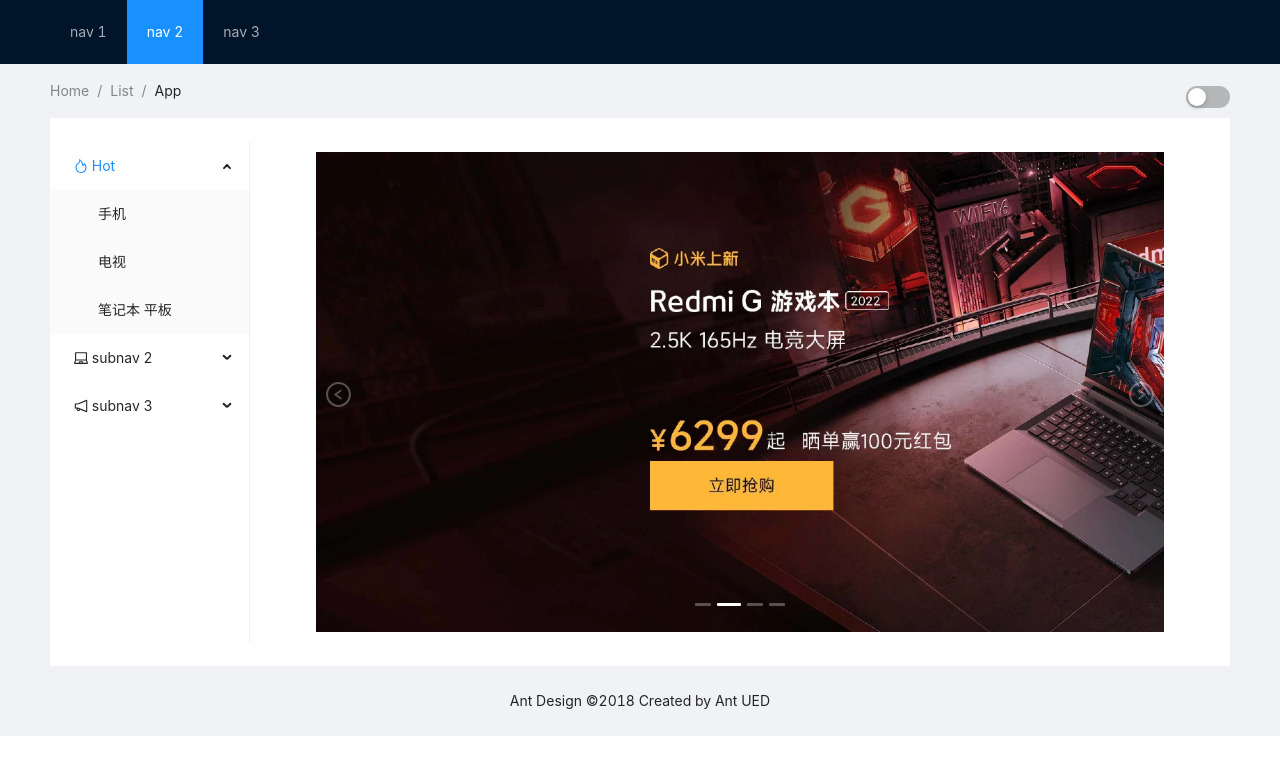
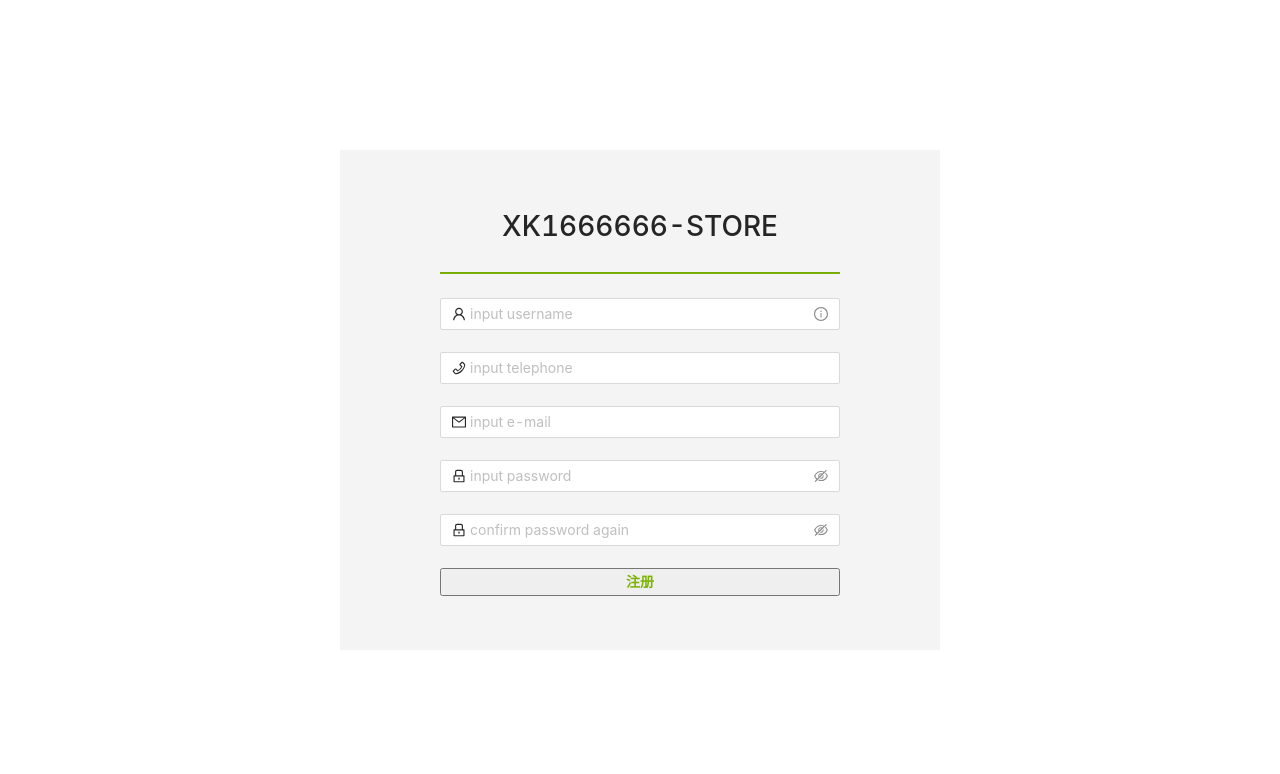
Before and after one commit to XuKai1666666/xk166666-store, a Vue app: page / in a window 1280 px wide. Shown: the top 774 px of the page. Built offline with nearby package versions, Linux system fonts and the light colour scheme.

Commit message:
新增用户登录页面

```diff
--- a/src/App.vue
+++ b/src/App.vue
@@ -2,10 +2,12 @@
 // This starter template is using Vue 3 <script setup> SFCs
 // Check out https://vuejs.org/api/sfc-script-setup.html#script-setup
 import HomePage from './view/HomePage.vue';
+import RegisterPage from './view/RegisterPage.vue';
 </script>
 
 <template>
-<HomePage/>
+<!-- <HomePage/> -->
+<RegisterPage/>
 </template>
 
 <style scoped>
--- /dev/null
+++ b/src/components/user-service.ts
@@ -0,0 +1,76 @@
+import { User } from "./user";
+export class UserService {
+    password1: string = '';
+    password2: string = '';
+    usernameError: string = '';
+    users: User[] = [
+        { username: 'admin', password: 'admin', telephone: 13665801524, email: '2684024189@qq.com' },
+    ];
+    //注册
+    Register(username: string, password: string, telephone: number, email: string) {
+        // console.log('telephone数据类型')
+        // console.log(typeof telephone)
+        // console.log('---------')
+        console.log('email：' + this.CheckEmail(email))
+        console.log('telephone：' + this.CheckTelephone(telephone))
+        console.log('username：' + this.CheckUsername(username))
+        console.log('第一次密码：' + this.password1 + '第二次密码：' + this.password2 + this.CheckPassword(this.password1, this.password2))
+        if (this.CheckUsername(username) && this.CheckTelephone(telephone) && this.CheckEmail(email) && this.CheckPassword(this.password1, this.password2)) {
+            this.users.push({
+                username: username,
+                password: password,
+                telephone: telephone,
+                email: email
+            })
+            console.log('用户入组')
+            console.log(this.users)
+            console.log('---------')
+            alert('注册成功！！！')
+        }
+        alert('请输入正确信息！！！')
+    }
+
+    CheckUsername(username: string) {
+        var pattern = /^[\u4E00-\u9FA5A-Za-z0-9_]+$/,
+            str = username;
+        // console.log(pattern.test(str));
+        if (str == '' || pattern.test(str)) {
+            return true
+        }
+        return false
+    }
+    CheckTelephone(telephone: number) {
+        var pattern = /^(13[0-9]|14[01456879]|15[0-35-9]|16[2567]|17[0-8]|18[0-9]|19[0-35-9])\d{8}$/
+        if (telephone == undefined) {
+            var str = ''
+        } else {
+            str = String(telephone);
+        }
+        // console.log('telephone：' + telephone + '00000' + pattern.test(str));
+        // console.log(pattern.test(str));
+        if (str == '' || pattern.test(str)) {
+            return true
+        }
+        // alert('手机号码不合法！')
+        return false
+
+    }
+    CheckEmail(email: string) {
+        var pattern = /^\w+([-+.]\w+)*@\w+([-.]\w+)*\.\w+([-.]\w+)*$/,
+            str = email;
+        // console.log(pattern.test(str));
+        if (str == '' || pattern.test(str)) {
+            return true
+        }
+        // alert('邮箱地址不合法！')
+        return false
+
+    }
+    CheckPassword(password1: string, password2: string) {
+        if (password1 == password2) {
+            return true
+        }
+        // alert('两次密码不一样！')
+        return false
+    }
+}
--- /dev/null
+++ b/src/components/user.ts
@@ -0,0 +1,6 @@
+export interface User{
+    username:string
+    password:string,
+    telephone:number,
+    email:string,
+}
--- a/src/view/HomePage.vue
+++ b/src/view/HomePage.vue
@@ -1,12 +1,11 @@
 <template>
-  <a-layout>
+  <a-layout style="position:absolute;left: 50%;transform: translate(-50%,0%);">
     <a-layout-header class="header">
       <div class="logo" />
       <a-menu v-model:selectedKeys="selectedKeys1" theme="dark" mode="horizontal" :style="{ lineHeight: '64px' }">
         <a-menu-item key="1">nav 1</a-menu-item>
         <a-menu-item key="2">nav 2</a-menu-item>
         <a-menu-item key="3">nav 3</a-menu-item>
-
       </a-menu>
       <div style="{
         width: 50px;
@@ -15,27 +14,27 @@
         <a-switch v-model:checked="checked" />
       </div>
     </a-layout-header>
-    <a-layout-content style="padding: 0 50px">
-      <a-breadcrumb style="margin: 16px 0">
+    <a-layout-content style="position: relative; padding: 0 50px;left: 50%;transform: translate(-50%,0%);">
+      <a-breadcrumb style="position: relative; margin: 16px 0">
         <a-breadcrumb-item>Home</a-breadcrumb-item>
         <a-breadcrumb-item>List</a-breadcrumb-item>
         <a-breadcrumb-item>App</a-breadcrumb-item>
       </a-breadcrumb>
-      <a-layout style="padding: 24px 0; background: #fff">
+      <a-layout style=" position: relative;padding: 24px 0; background: #fff;width: 1426px;">
         <a-layout-sider width="200" style="background: #fff">
 
           <shop-dropdown />
 
         </a-layout-sider>
         <a-layout-content
-        :style="{ padding: '10px 66px', minHeight: '320px'}"
+        :style="{ padding: '0 24px', minHeight: '320px',with:'640'}"
         >
           <carousel />
         </a-layout-content>
       </a-layout>
     </a-layout-content>
     <a-layout-footer style="text-align: center">
-      Ant Design ©2018 Created by Ant UED
+      Design ©2022 Created by Xukai1666666
     </a-layout-footer>
   </a-layout>
 </template>
--- /dev/null
+++ b/src/view/RegisterPage.vue
@@ -0,0 +1,93 @@
+<template >
+    <div class="container">
+        <div class="components-input-demo-presuffix">
+            <h1 style="text-align:center;">XK1666666-STORE</h1>
+            <a-divider style="height: 2px; background-color: #7cb305" />
+            <a-input v-model:value=username placeholder="input username">
+                <template #prefix>
+                    <user-outlined type="user" />
+                </template>
+                <template #suffix>
+                    <a-tooltip title="不能含有特殊字符，不得超过18位">
+                        <info-circle-outlined style="color: rgba(0, 0, 0, 0.45)" />
+                    </a-tooltip>
+                </template>
+            </a-input>
+            <br v-if="userservice.CheckUsername(username)" />
+            <br v-if="userservice.CheckUsername(username)" />
+            <a-alert v-if="userservice.CheckUsername(username) === false" message="用户名不能含有特殊字符，不得超过18位!" type="error"
+                show-icon />
+            <a-input v-model:value=telephone placeholder="input telephone">
+                <template #prefix>
+                    <phone-outlined type="phone" />
+                </template>
+            </a-input>
+            <br v-if="userservice.CheckTelephone(telephone)" />
+            <br v-if="userservice.CheckTelephone(telephone)" />
+            <a-alert v-if="userservice.CheckTelephone(telephone) === false" message="手机号码不合法！" type="error" show-icon />
+            <a-input v-model:value=email placeholder="input e-mail">
+                <template #prefix>
+                    <mail-outlined type="email" />
+                </template>
+            </a-input>
+            <br v-if="userservice.CheckEmail(email)" />
+            <br v-if="userservice.CheckEmail(email)" />
+            <a-alert v-if="userservice.CheckEmail(email) === false" message="邮箱地址不合法！" type="error" show-icon />
+            <a-input-password v-model:value=password1 placeholder="input password">
+                <template #prefix>
+                    <lock-outlined type="lock" />
+                </template>
+            </a-input-password>
+            <br v-if="password2 == '' || userservice.CheckPassword(password1, password2)" />
+            <br v-if="password2 == '' || userservice.CheckPassword(password1, password2)" />
+            <a-alert v-if="password2 != '' && userservice.CheckPassword(password1, password2) === false"
+                message="两次密码不一样！" type="error" show-icon />
+            <a-input-password v-model:value=password2 placeholder="confirm password again">
+                <template #prefix>
+                    <lock-outlined type="lock" />
+                </template>
+            </a-input-password>
+            <br/>
+            <br/>
+            <button style="width: 100%; color: #7cb305;" @click="setUser(username, password1, telephone, email)"><strong>注册</strong></button>
+        </div>
+    </div>
+</template>
+<script setup lang="ts">
+import { UserOutlined, InfoCircleOutlined, LockOutlined, PhoneOutlined, MailOutlined } from '@ant-design/icons-vue';
+import { ref } from 'vue';
+import { UserService } from '../components/user-service';
+const username = ref<string>('');
+const password1 = ref<string>('');
+const password2 = ref<string>('');
+const telephone = ref<number>();
+const email = ref<string>('');
+
+let userservice: UserService = new UserService();
+const uE = ref<string>(userservice.usernameError)
+function setUser(username: string, password: string, telephone: number, email: string) {
+    userservice.password1 = password1.value;
+    userservice.password2 = password2.value;
+    userservice.Register(username, password, parseInt(telephone), email)
+    // console.log(userservice)
+}
+</script>
+<style>
+.container {
+    width: 600px;
+    height: 500px;
+    background-color: rgb(244, 244, 244);
+    left: 50%;
+    top: 50%;
+    position: absolute;
+    transform: translate(-50%, -50%);
+}
+
+.components-input-demo-presuffix {
+    width: 400px;
+    left: 50%;
+    top: 50%;
+    position: relative;
+    transform: translate(-50%, -50%);
+}
+</style>
```
Also changed, not shown: src/components/hot-service.ts (+5 -5 lines).
